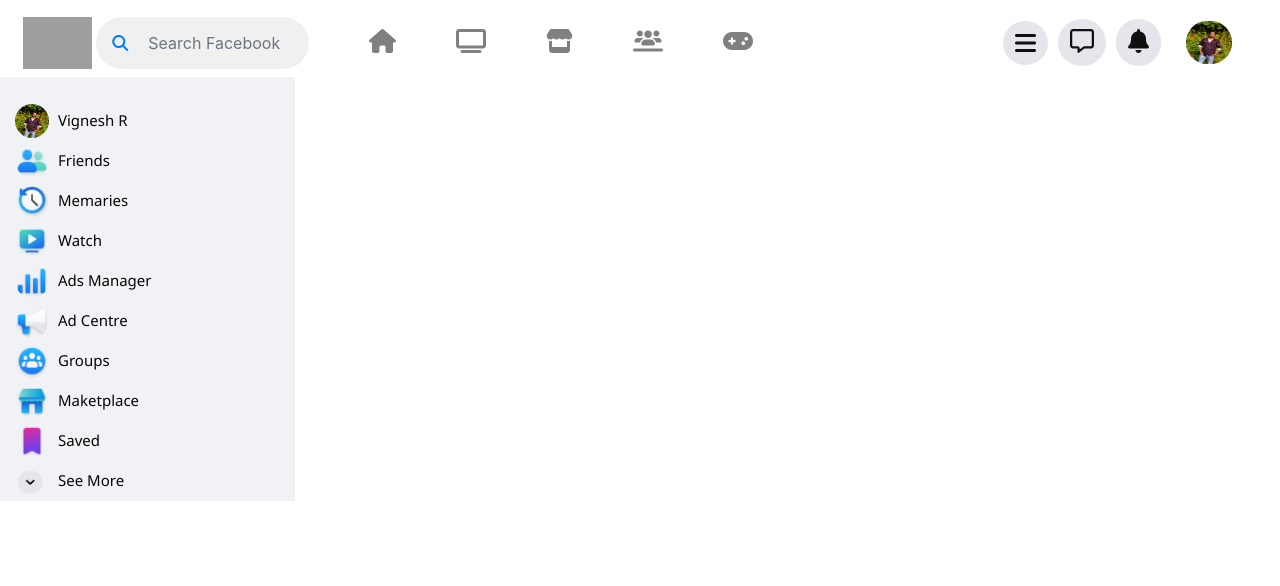
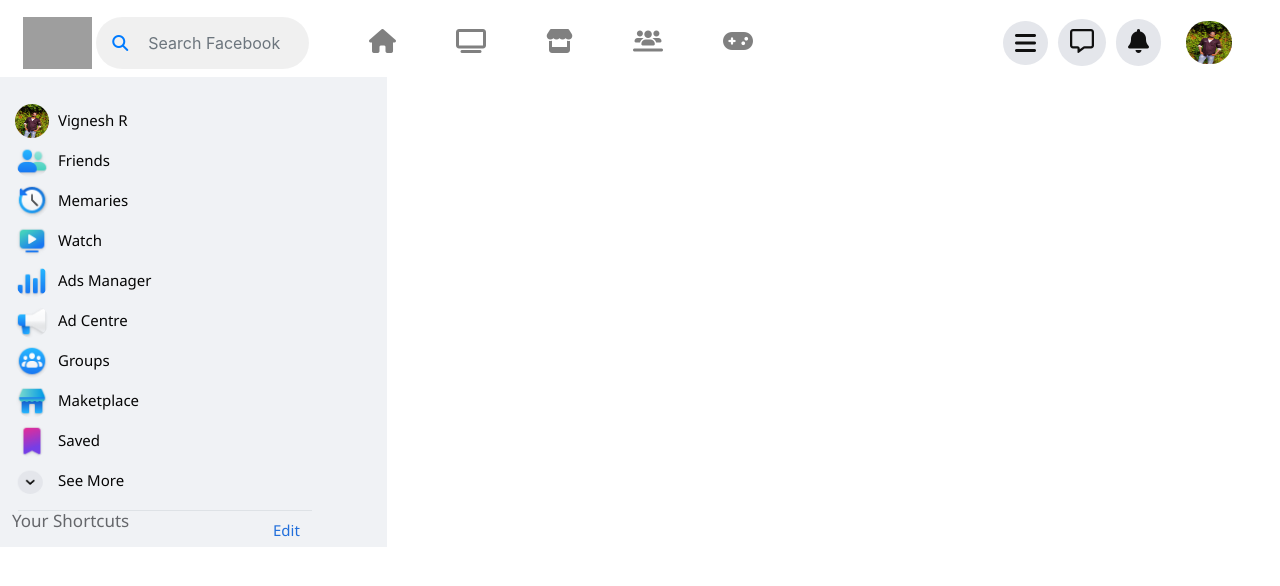
Before and after one commit to viki2701/facebook2022, an Angular app in the folder facebook/: page / in a window 1280 px wide. Shown: the top 586 px of the page. Built offline with nearby package versions, Linux system fonts and the light colour scheme; grey boxes are pictures that could not be loaded.

Commit message:
sidebar on 27.10.2022

```diff
--- a/facebook/src/app/app.component.html
+++ b/facebook/src/app/app.component.html
@@ -66,7 +66,7 @@
       </div>
     </div>
     <div class="row row-slidbar-body d-flex pt-4 pl-1">
-      <div class="col-3">
+      <div class="col-3 d-none d-lg-flex">
         <div class="sidebar-div">
           <div class="d-flex flex-column">
             <div>
@@ -129,6 +129,13 @@
               <span >See More</span>
             </a>
           </div>
+          <span class="border-bottom"></span>
+          <div class="shortcuts d-flex flex-row">
+            <p>Your Shortcuts</p>
+            <a href="#">
+                <span >Edit</span>
+            </a>
+          </div>
           </div>
         </div>
         <div Class="col-6">
--- a/facebook/src/app/app.component.scss
+++ b/facebook/src/app/app.component.scss
@@ -109,7 +109,7 @@
     a{
         display: flex;
         text-decoration: none;
-        min-width: 268px;
+        min-width: 300px;
 
     }
 
@@ -127,7 +127,31 @@
         width: 40px;
         border-radius: 24px;
         padding: 3px;
+    }
+    a:hover{
+        background-color: #58505014;
+        border-radius: 7px;
+    }
+
+}
+div.shortcuts{
+    p{
+        min-width: 255px;
+        color:rgb(101,103,107,);
+        font-family: 'Segoe UI', Tahoma, Geneva, Verdana, sans-serif;
+        font-size: 17px;
+        line-height: 20px;
+        vertical-align: baseline;
+    }
+    a{
+        min-width: 45px !important;
+        text-decoration: none !important;
 
     }
 
+    span{
+        text-decoration: none !important;
+        color: rgb(33,111,219) !important;
+
+    }
 }
```
